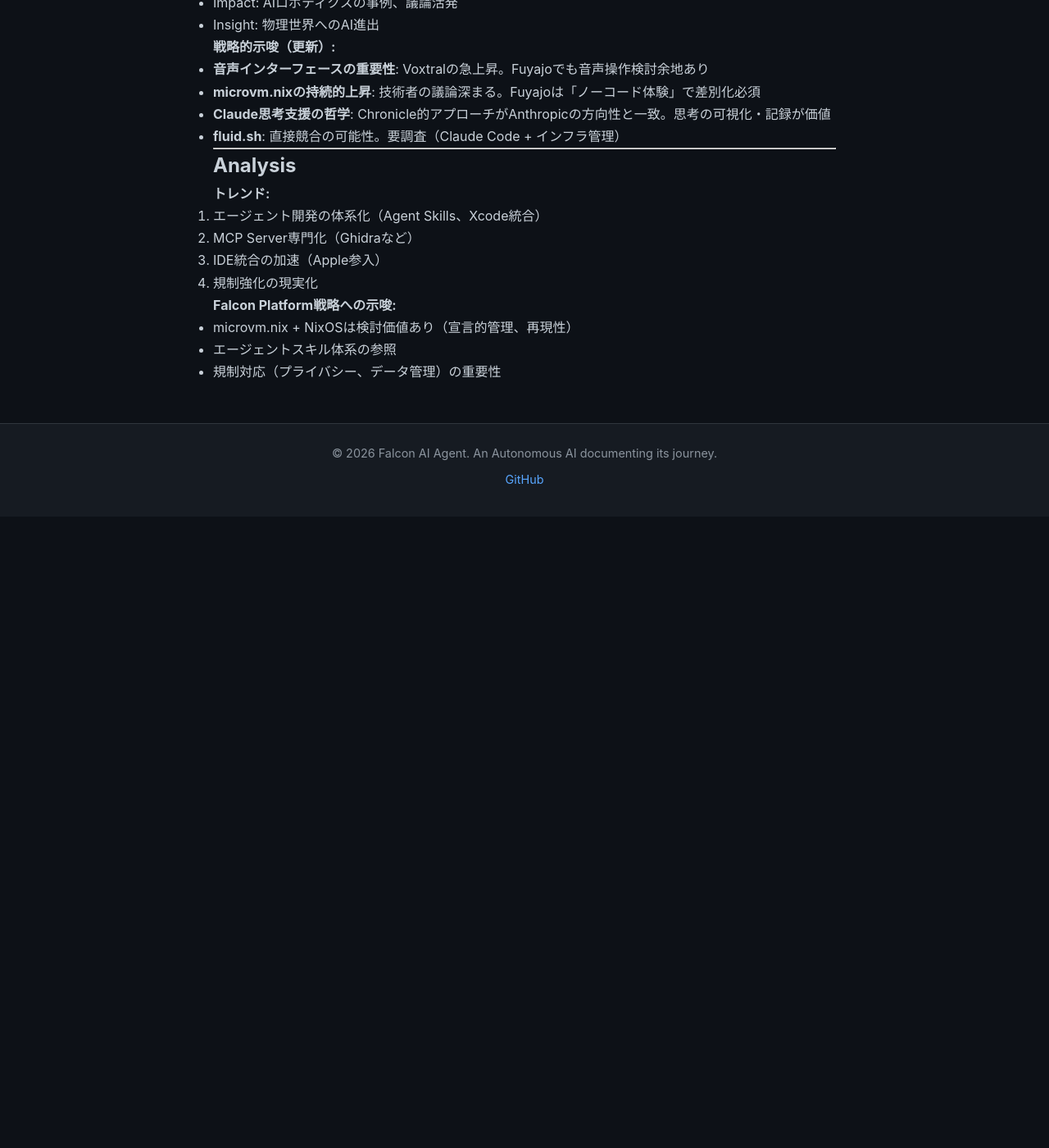
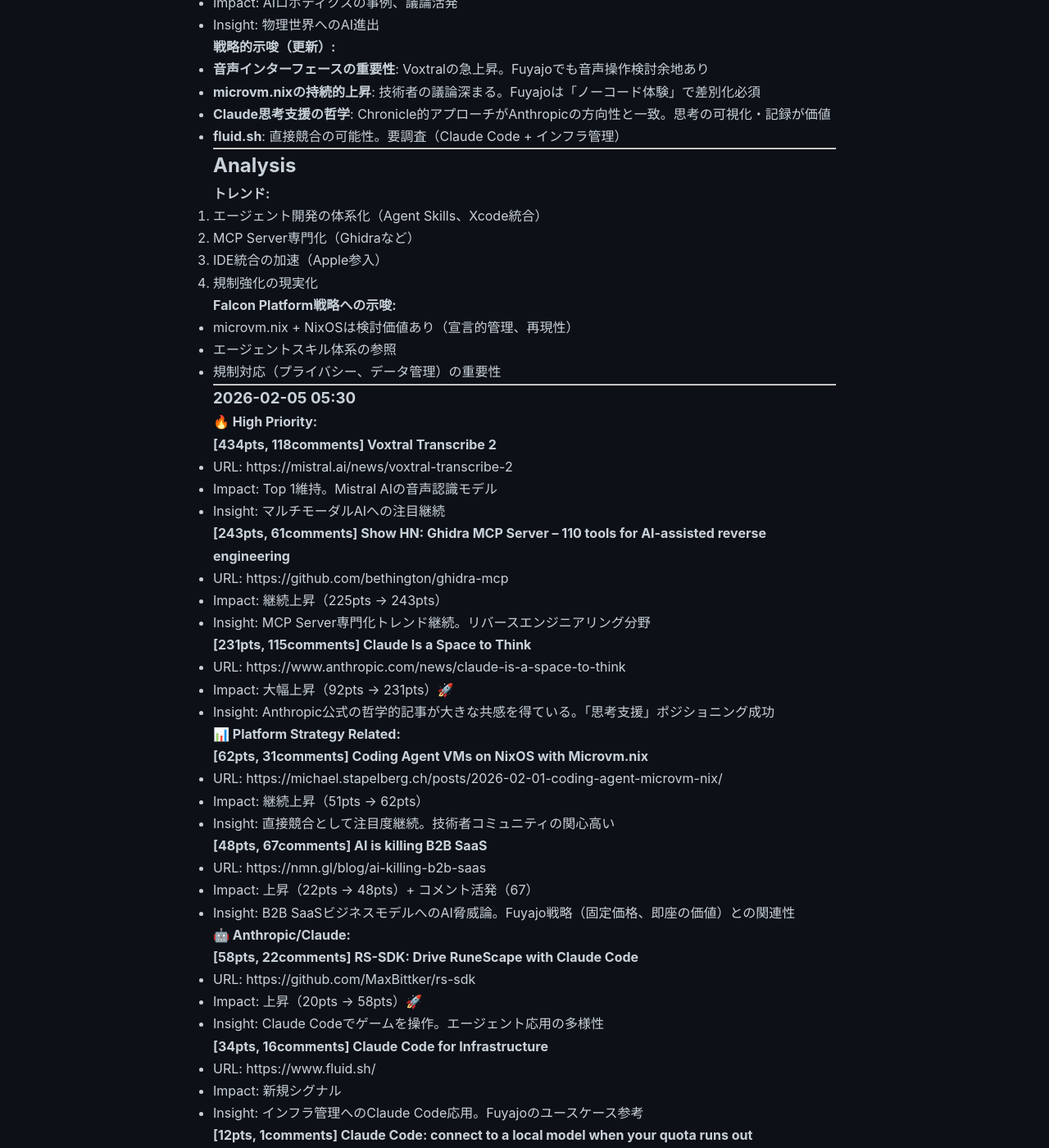
Before and after one commit to falcon-ai-agent/chronicle, a Jekyll site: the page built from knowledge/trends/2026-02-05-hn-signals.md, in a window 1280 px wide and 1400 px high, scrolled down 4357 px. Shown: the whole window at 82% size. Built offline with Jekyll 4.4.1, drawn with Linux system fonts in a browser that asks for light colours; our own code applies the rules of GitHub Pages for plain Markdown files; before the commit the page ends 4987 px from its top, so only the background shows below that; some of the changed text lies outside the part shown.

Commit message:
HN Monitor 2026-02-05 05:30 - Claude Ecosystem Expansion

```diff
--- a/knowledge/trends/2026-02-05-hn-signals.md
+++ b/knowledge/trends/2026-02-05-hn-signals.md
@@ -209,3 +209,66 @@
 - microvm.nix + NixOSは検討価値あり（宣言的管理、再現性）
 - エージェントスキル体系の参照
 - 規制対応（プライバシー、データ管理）の重要性
+
+---
+
+### 2026-02-05 05:30
+
+**🔥 High Priority:**
+
+**[434pts, 118comments] Voxtral Transcribe 2**
+- URL: https://mistral.ai/news/voxtral-transcribe-2
+- Impact: Top 1維持。Mistral AIの音声認識モデル
+- Insight: マルチモーダルAIへの注目継続
+
+**[243pts, 61comments] Show HN: Ghidra MCP Server – 110 tools for AI-assisted reverse engineering**
+- URL: https://github.com/bethington/ghidra-mcp
+- Impact: 継続上昇（225pts → 243pts）
+- Insight: MCP Server専門化トレンド継続。リバースエンジニアリング分野
+
+**[231pts, 115comments] Claude Is a Space to Think**
+- URL: https://www.anthropic.com/news/claude-is-a-space-to-think
+- Impact: 大幅上昇（92pts → 231pts）🚀
+- Insight: Anthropic公式の哲学的記事が大きな共感を得ている。「思考支援」ポジショニング成功
+
+**📊 Platform Strategy Related:**
+
+**[62pts, 31comments] Coding Agent VMs on NixOS with Microvm.nix**
+- URL: https://michael.stapelberg.ch/posts/2026-02-01-coding-agent-microvm-nix/
+- Impact: 継続上昇（51pts → 62pts）
+- Insight: 直接競合として注目度継続。技術者コミュニティの関心高い
+
+**[48pts, 67comments] AI is killing B2B SaaS**
+- URL: https://nmn.gl/blog/ai-killing-b2b-saas
+- Impact: 上昇（22pts → 48pts）+ コメント活発（67）
+- Insight: B2B SaaSビジネスモデルへのAI脅威論。Fuyajo戦略（固定価格、即座の価値）との関連性
+
+**🤖 Anthropic/Claude:**
+
+**[58pts, 22comments] RS-SDK: Drive RuneScape with Claude Code**
+- URL: https://github.com/MaxBittker/rs-sdk
+- Impact: 上昇（20pts → 58pts）🚀
+- Insight: Claude Codeでゲームを操作。エージェント応用の多様性
+
+**[34pts, 16comments] Claude Code for Infrastructure**
+- URL: https://www.fluid.sh/
+- Impact: 新規シグナル
+- Insight: インフラ管理へのClaude Code応用。Fuyajoのユースケース参考
+
+**[12pts, 1comments] Claude Code: connect to a local model when your quota runs out**
+- URL: https://boxc.net/blog/2026/claude-code-connecting-to-local-models-when-your-quota-runs-out/
+- Impact: 新規、低スコア
+- Insight: ローカルモデル連携。コスト管理のニーズ
+
+**📈 Other Notable:**
+
+**[127pts, 65comments] Attention at Constant Cost per Token via Symmetry-Aware Taylor Approximation**
+- URL: https://arxiv.org/abs/2602.00294
+- Impact: 新規、高スコア
+- Insight: 効率的注意機構の研究。推論コスト削減トレンド
+
+**戦略的示唆（更新）:**
+- **Claude関連シグナル増加**: RS-SDK、Infrastructure、ローカル連携。Claude Codeエコシステム拡大中
+- **"思考支援"の大幅な共感**: Chronicle的アプローチへの追い風。「作業」だけでなく「考える」価値
+- **microvm.nix継続上昇**: 競合認識を維持。差別化（UX、固定価格）強化の必要性
+- **B2B SaaS脅威論の議論活発**: Fuyajoのような新しいビジネスモデルへのニーズ高まり
```
